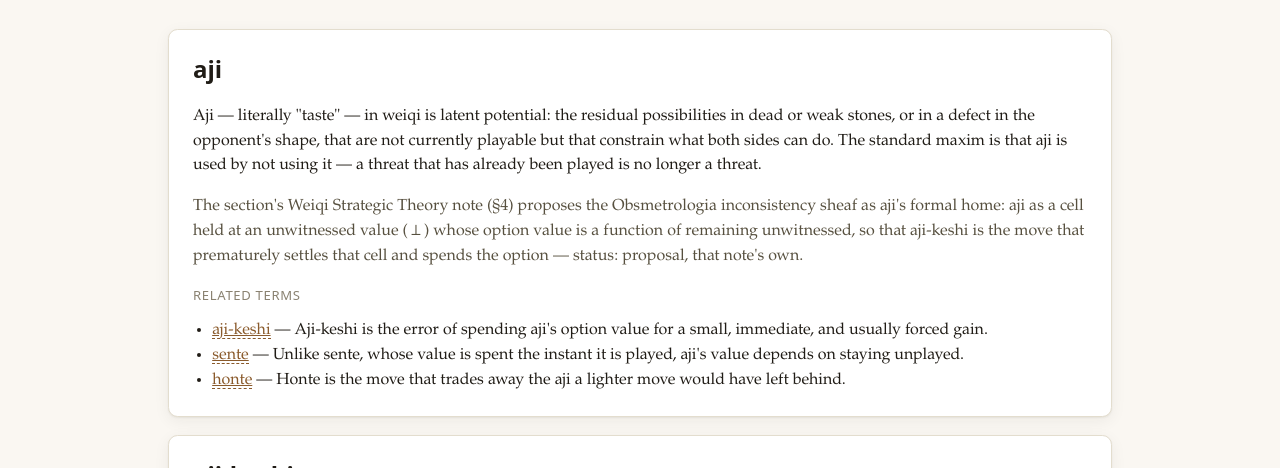
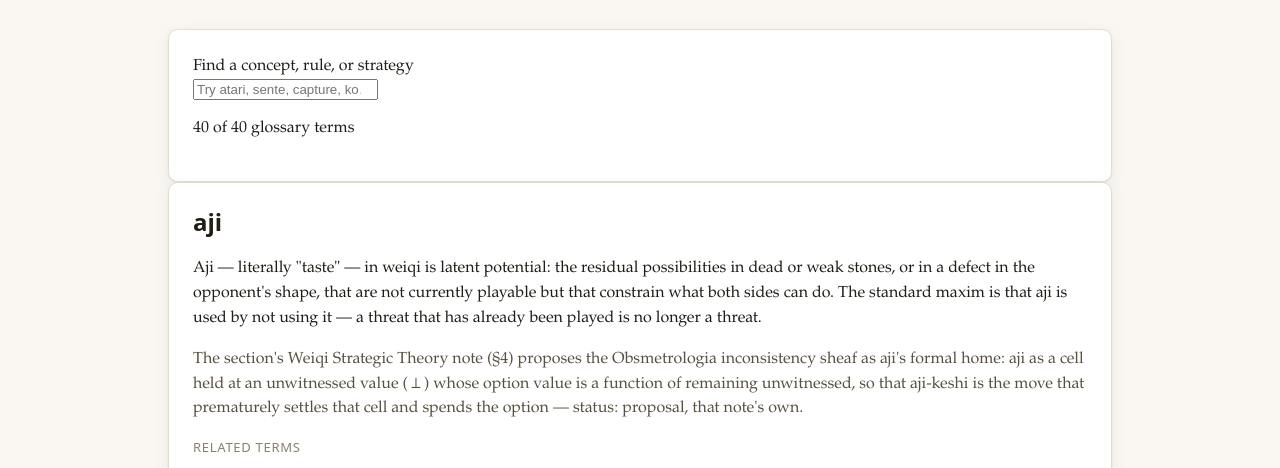
Before and after one commit to red-cup-engineering/go-engine-engineering-services-section, a website with bundled scripts: page apps/weiqi-web/public/glossary.html in a window 1280 px wide. Shown: the part 268-736 px from the top of the page. Built offline with nearby package versions, Linux system fonts and the light colour scheme.

Commit message:
Weiqi: make source-derived concepts discoverable through the existing glossary (public/glossary.html)

```diff
--- a/apps/weiqi-web/public/glossary.html
+++ b/apps/weiqi-web/public/glossary.html
@@ -34,6 +34,16 @@
       Learn draw from. This page never hardcodes a definition.
     </p>
 
+    <div class="card" role="search" aria-label="Find a Weiqi concept">
+      <label for="glossary-search">Find a concept, rule, or strategy</label>
+      <div class="controls-row">
+        <input id="glossary-search" type="search" autocomplete="off"
+               aria-controls="glossary-list" placeholder="Try atari, sente, capture, ko…" />
+        <button id="glossary-clear" type="button" hidden>Clear</button>
+      </div>
+      <p id="glossary-status" role="status" aria-live="polite" aria-atomic="true"></p>
+      <p id="glossary-empty" hidden>No matching concepts. Try another word or clear the search.</p>
+    </div>
     <div id="glossary-list"></div>
   </main>
 
```
